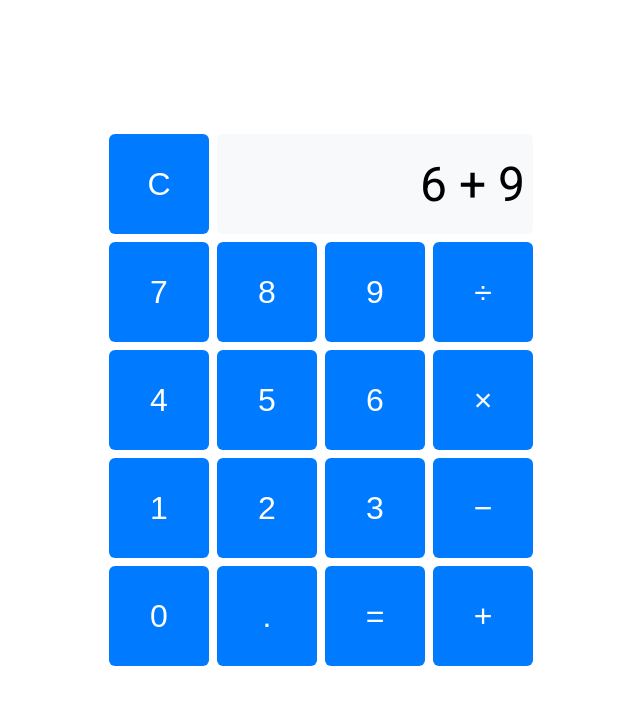
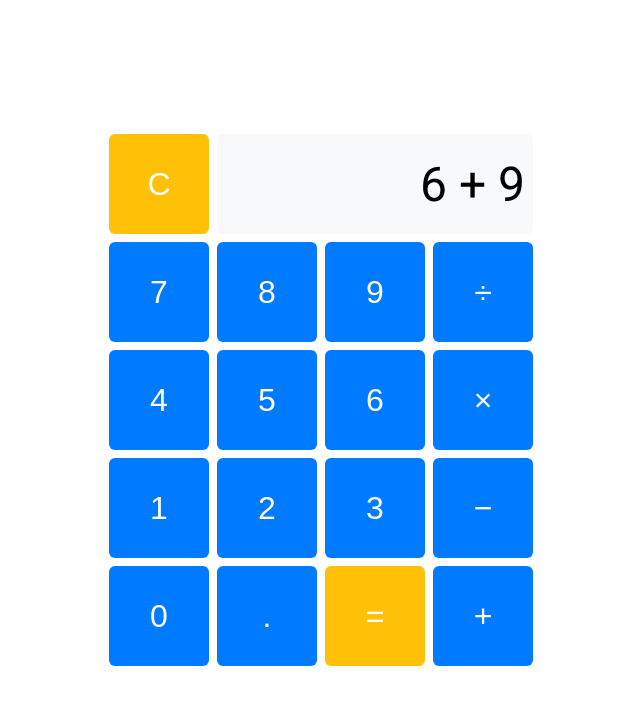
Before and after one commit to NeilMcB/odin, a plain HTML site: page projects/calculator/index.html in a window 1280 px wide. Shown: the whole page, without its empty margins (319-959 px from the left). Drawn offline with Linux system fonts and the light colour scheme.

Commit message:
Make equals and clear buttons contrasting colour

```diff
--- a/projects/calculator/index.html
+++ b/projects/calculator/index.html
@@ -10,7 +10,7 @@
 <body>
     <div class="container">
         <div class="display">
-            <button class="clear">C</button>
+            <button class="clear contrast">C</button>
             <span class="content">6 + 9</span>
         </div>
         <div class="buttons">
@@ -33,7 +33,7 @@
                 <div class="digit-row">
                     <button id="0">0</button>
                     <button id="decimal">.</button>
-                    <button id="equals">=</button>
+                    <button id="equals" class="contrast">=</button>
                 </div>
             </div>
             <div class="operations">
--- a/projects/calculator/style.css
+++ b/projects/calculator/style.css
@@ -39,6 +39,19 @@ button:hover {
 
 button:active {
     background-color: #004080;
+}
+
+button.contrast {
+    background-color: #FFC107;
+}
+
+button.contrast:hover {
+  background-color: #e0a800; /* Slightly darker golden shade */
+  box-shadow: 0 2px 8px rgba(0, 0, 0, 0.15);
+}
+
+button.contrast:active {
+  background-color: #c69500; /* Deeper, rich gold */
 }
 
 span {
```
